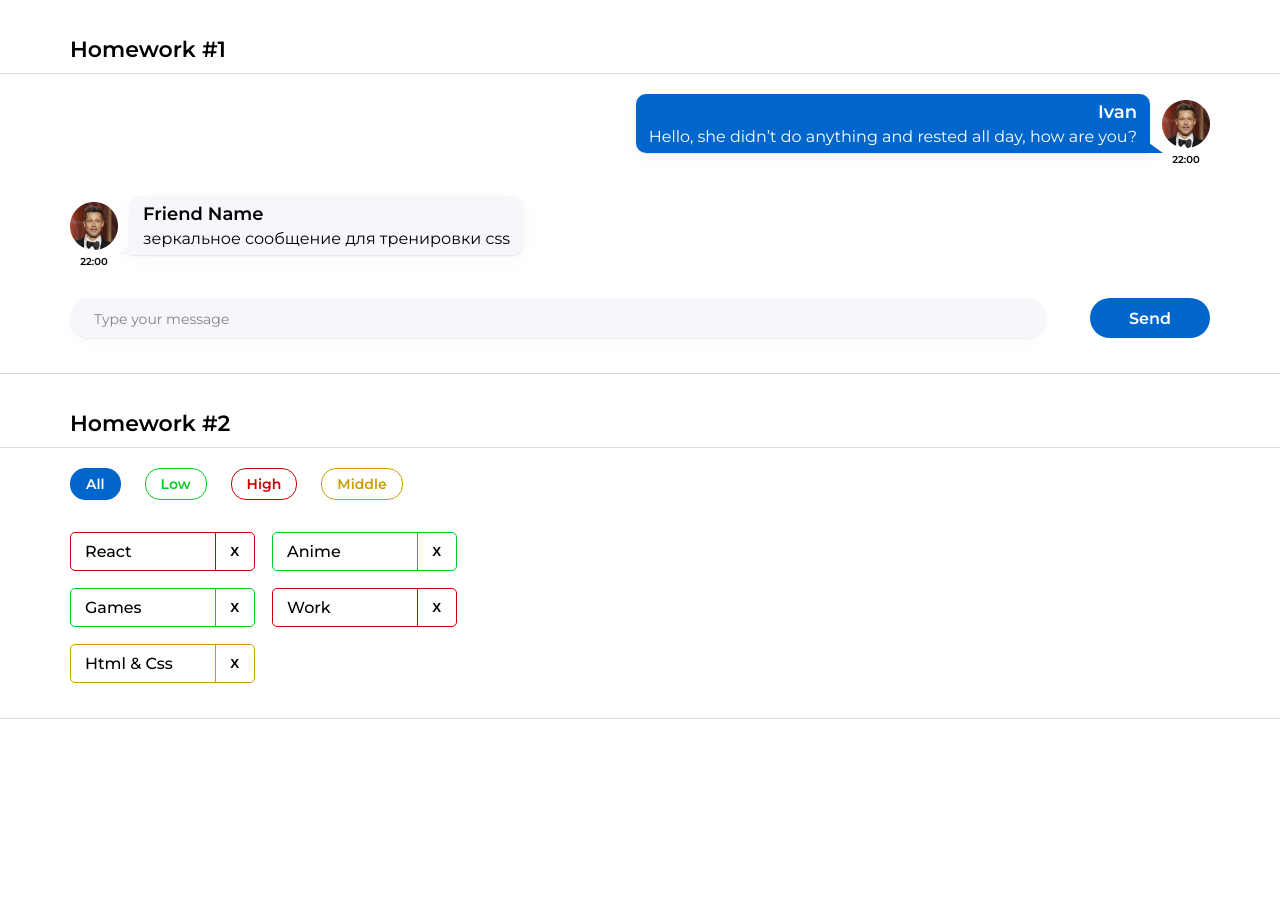
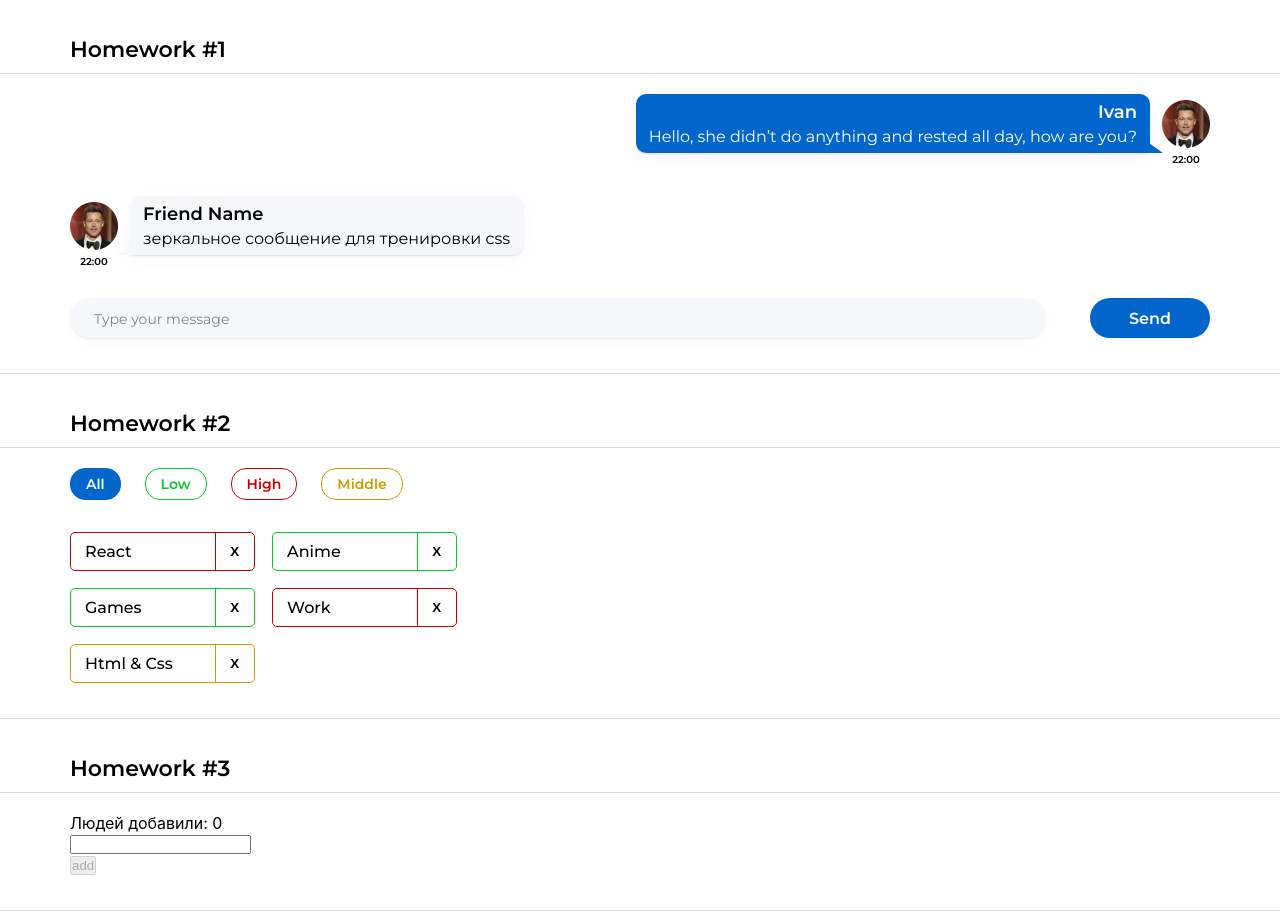
Before and after one commit to faAnton/sprint2HW, a React (Create React App) app: page / in a window 1280 px wide. Before the commit the page ends 800 px from the top, so only its background shows below. Built offline with nearby package versions, Linux system fonts and the light colour scheme.

Commit message:
comlite HW3 (no Styles)

```diff
--- a/src/s1-main/App.tsx
+++ b/src/s1-main/App.tsx
@@ -2,6 +2,7 @@
 import s from './App.module.css'
 import HW1 from '../s2-homeworks/hw01/HW1'
 import HW2 from '../s2-homeworks/hw02/HW2'
+import HW3 from '../s2-homeworks/hw03/HW3'
 
 function App() {
     return (
@@ -9,7 +10,7 @@
             <HW1/>
             {/*раскомментировать по ходу выполнения*/}
             <HW2/>
-            {/*<HW3/>*/}
+            <HW3/>
             {/*<HW4/>*/}
 
             {/*при выполнении дз 5 и более - закомментировать здесь дз 1-4, так как они есть внутри дз 5*/}
--- a/src/s2-homeworks/hw03/Greeting.tsx
+++ b/src/s2-homeworks/hw03/Greeting.tsx
@@ -1,15 +1,16 @@
 import React, {ChangeEvent, KeyboardEvent} from 'react'
 import s from './Greeting.module.css'
+import { UserType } from './HW3'
 
 type GreetingPropsType = {
-    name: any // need to fix any
-    setNameCallback: any // need to fix any
-    addUser: any // need to fix any
-    onBlur: any // need to fix any
-    onEnter: any // need to fix any
+    name: UserType['name'] // need to fix any
+    setNameCallback: (e: ChangeEvent<HTMLInputElement>) => void // need to fix any
+    addUser: () => void // need to fix any
+    onBlur: () => void // need to fix any
+    onEnter: (e: KeyboardEvent<HTMLInputElement>) => void // need to fix any
     error: any // need to fix any
-    totalUsers: any // need to fix any
-    lastUserName?: any // need to fix any
+    totalUsers: number// need to fix any
+    lastUserName?: string // need to fix any
 }
 
 // презентационная компонента (для верстальщика)
@@ -25,7 +26,7 @@
         lastUserName,
     } // деструктуризация пропсов
 ) => {
-    const inputClass = s.errorInput // need to fix with (?:)
+    const inputClass = error ? 'errorInput': 'input'  // need to fix with (?:)
 
     return (
         <div id={'hw3-form'} className={s.greetingForm}>
--- a/src/s2-homeworks/hw03/GreetingContainer.tsx
+++ b/src/s2-homeworks/hw03/GreetingContainer.tsx
@@ -1,20 +1,36 @@
-import React, { ChangeEvent, KeyboardEvent, useState } from 'react'
+import React, { ChangeEvent, Dispatch, KeyboardEvent, SetStateAction, useState } from 'react'
 import Greeting from './Greeting'
 import { UserType } from './HW3'
 
 type GreetingContainerPropsType = {
-    users: any // need to fix any
-    addUserCallback: any // need to fix any
+    users: UserType[]
+    addUserCallback: (name: UserType['name']) => void // need to fix any
 }
 
-export const pureAddUser = (name: any, setError: any, setName: any, addUserCallback: any) => {
+export const pureAddUser = (
+    name: UserType['name'],
+    setError: Dispatch<SetStateAction<string>>,
+    setName: Dispatch<SetStateAction<UserType['name']>>,
+    addUserCallback: (name: UserType['name']) => void ) => {
     // если имя пустое - показать ошибку, иначе - добавить юзера и очистить инпут
+
+
+    if (name.trim() === '') {
+        setError('Ошибка! Введите имя!')
+    }else {
+        setName('')
+        addUserCallback(name)
+    }
+
 }
 
-export const pureOnBlur = (name: any, setError: any) => { // если имя пустое - показать ошибку
+export const pureOnBlur = (name: UserType['name'], setError: Dispatch<SetStateAction<string>>) => {
+     // если имя пустое - показать ошибку
+    name.trim() === '' ?  setError('Ошибка! Введите имя!') : setError('')
 }
 
-export const pureOnEnter = (e: any, addUser: any) => { // если нажата кнопка Enter - добавить
+export const pureOnEnter = (e:  KeyboardEvent<HTMLInputElement>, addUser: ()=> void) => { // если нажата кнопка Enter - добавить
+    e.key === 'Enter' && addUser()
 }
 
 // более простой и понятный для новичков
@@ -26,12 +42,11 @@
     addUserCallback,
 }) => {
     // деструктуризация пропсов
-    const [name, setName] = useState<any>('') // need to fix any
-    const [error, setError] = useState<any>('') // need to fix any
+    const [name, setName] = useState<UserType['name']>('') // need to fix any
+    const [error, setError] = useState<string>('') // need to fix any
 
-    const setNameCallback = (e: any) => { // need to fix any
-        setName('some name') // need to fix
-
+    const setNameCallback = (e: ChangeEvent<HTMLInputElement>) => { // need to fix any
+        setName(e.currentTarget.value) // need to fix
         error && setError('')
     }
     const addUser = () => {
@@ -42,12 +57,12 @@
         pureOnBlur(name, setError)
     }
 
-    const onEnter = (e: any) => {
+    const onEnter = (e: KeyboardEvent<HTMLInputElement>) => {
         pureOnEnter(e, addUser)
     }
 
-    const totalUsers = 0 // need to fix
-    const lastUserName = 'some name' // need to fix
+    const totalUsers = users.length // need to fix
+    const lastUserName = users.at(-1)?.name // need to fix
 
     return (
         <Greeting
--- a/src/s2-homeworks/hw03/HW3.tsx
+++ b/src/s2-homeworks/hw03/HW3.tsx
@@ -1,4 +1,4 @@
-import React, { useState } from 'react'
+import React, { Dispatch, SetStateAction, useState } from 'react'
 import { v1 } from 'uuid'
 import s2 from '../../s1-main/App.module.css'
 import GreetingContainer from './GreetingContainer'
@@ -19,20 +19,22 @@
 
 // types
 export type UserType = {
-    _id: any // need to fix any
-    name: any // need to fix any
+    _id: string // need to fix any
+    name: string // need to fix any
 }
 
-export const pureAddUserCallback = (name: any, setUsers: any, users: any) => { // need to fix any
-    const user = { // need to fix
-    }
+export const pureAddUserCallback = (
+    name: UserType['name'],
+    setUsers: (users: UserType[]) => void,
+    users: UserType[]) => { // need to fix any
+    const user = { _id: v1(), name}
     setUsers([...users, user])
 }
 
 const HW3 = () => {
-    const [users, setUsers] = useState<any>([]) // need to fix any
+    const [users, setUsers] = useState<UserType[]>([]) // need to fix any
 
-    const addUserCallback = (name: any) => { // need to fix any
+    const addUserCallback = (name: UserType['name']) => { // need to fix any
         pureAddUserCallback(name, setUsers, users)
     }
 
```
Also changed, not shown: 1 other file (tests, documents, lock files or other folders).
